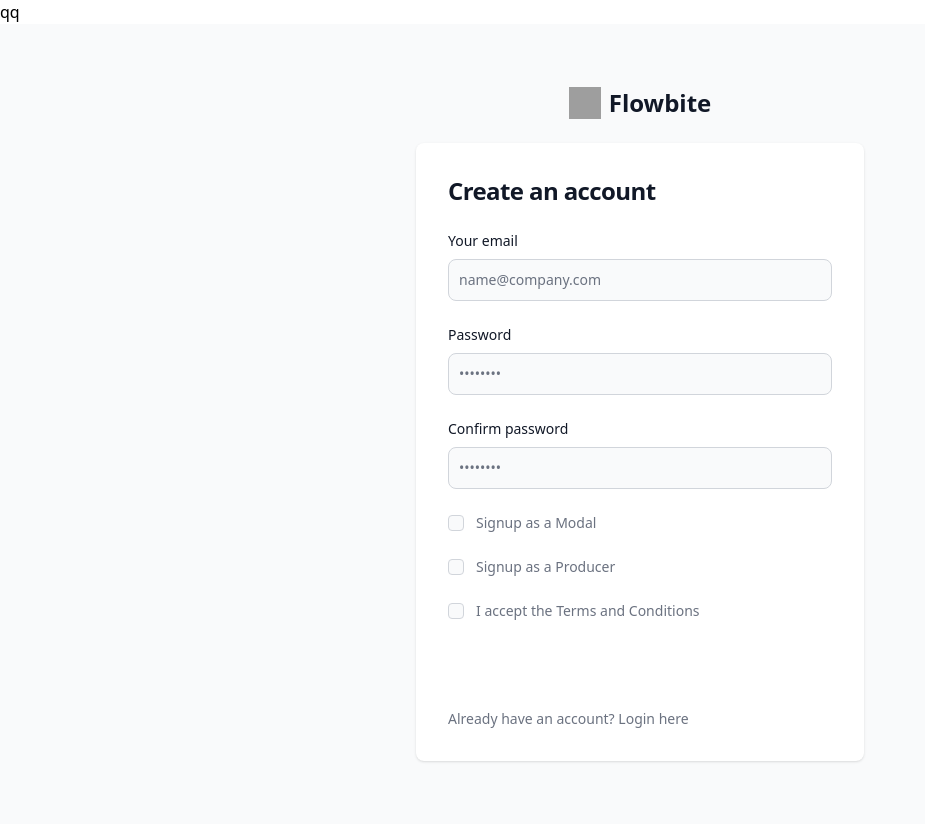
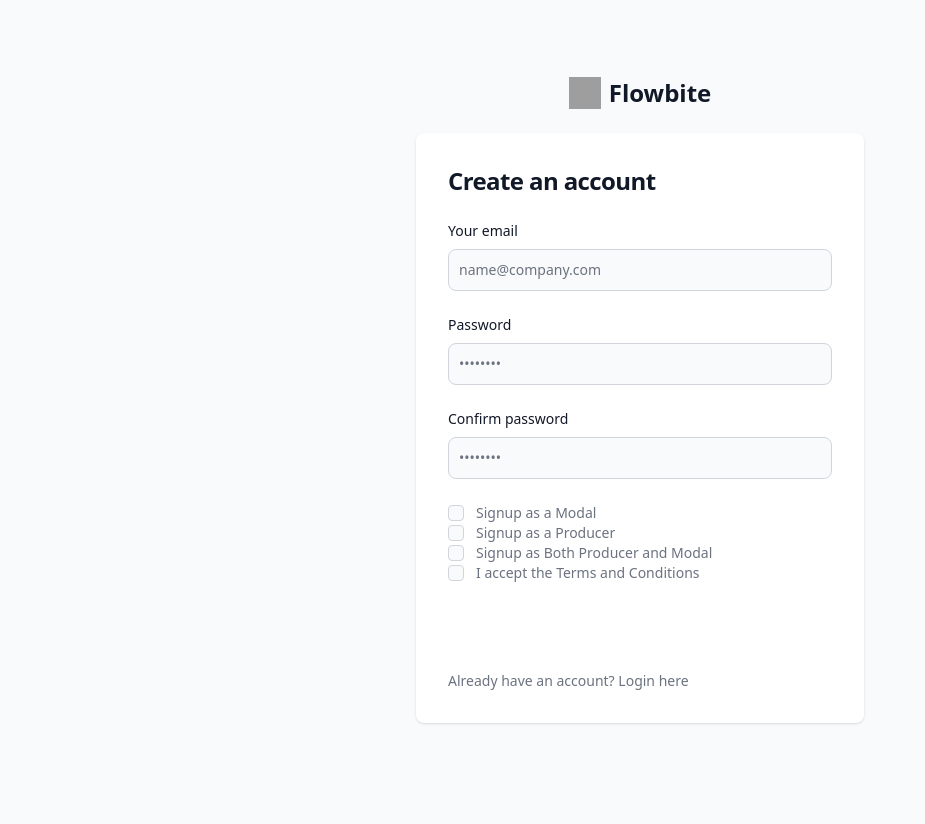
Before and after one commit to mdomeracki231994/FetOS.V1, a Django app: page /auth/register/ in a window 1280 px wide. Shown: the whole page, without its empty margins (0-925 px from the left). After the commit the page ends 724 px from the top, so only its background shows below. Run offline with Django 5.2, Linux system fonts and the light colour scheme; style sheets or scripts are compiled from the project's sources; some libraries are stand-ins or nearby versions; grey boxes are pictures that could not be loaded.

Commit message:
Adding ability to select between talent and producer or both

```diff
--- a/AppUser/views.py
+++ b/AppUser/views.py
@@ -9,7 +9,12 @@ def register_user(request):
         email = request.POST.get('email')
         password = request.POST.get('password')
         password2 = request.POST.get('confirm-password')
-        user_type = request.POST.get('user_type')
+        modal_signup = request.POST.get('modal_signup')
+        if modal_signup:
+            modal_signup = True
+        producer_signup = request.POST.get('producer_signup')
+        if producer_signup:
+            producer_signup = True
 
         if password != password2:
             print("Passwords do not match")
@@ -17,14 +22,13 @@ def register_user(request):
         get_user_model().objects.create_user(
             email=email,
             password=password,
-            user_type=user_type,
             is_active=True,
+            is_talent=modal_signup,
+            is_producer=producer_signup
         )
         user = authenticate(request, email=email, password=password)
         if user is not None:
             login(request, user)
-            if user.user_type == "Producer":
-                return redirect('create_producer')
             return redirect('home')
 
     return render(request, 'Auth/Register.html')
--- a/templates/Auth/AuthBase.html
+++ b/templates/Auth/AuthBase.html
@@ -10,6 +10,8 @@
     {% compress css %}
         <link rel="stylesheet" href="{% static 'src/output.css' %}">
     {% endcompress %}
+    <script defer src="https://cdn.jsdelivr.net/npm/alpinejs@3.x.x/dist/cdn.min.js"></script>
+
 </head>
 <body>
 {% block content %}
--- a/templates/Auth/Register.html
+++ b/templates/Auth/Register.html
@@ -1,5 +1,4 @@
-qq{% extends 'Auth/AuthBase.html' %}
-
+{% extends 'Auth/AuthBase.html' %}
 {% block content %}
     <section class="bg-gray-50 dark:bg-gray-900">
         <div class="flex flex-col items-center justify-center px-6 py-8 mx-auto md:h-screen lg:py-0">
@@ -38,15 +37,65 @@ qq{% extends 'Auth/AuthBase.html' %}
                                    class="bg-gray-50 border border-gray-300 text-gray-900 sm:text-sm rounded-lg focus:ring-primary-600 focus:border-primary-600 block w-full p-2.5 dark:bg-gray-700 dark:border-gray-600 dark:placeholder-gray-400 dark:text-white dark:focus:ring-blue-500 dark:focus:border-blue-500"
                                    required="">
                         </div>
+
+
+                        <div x-data="{
+        checkboxes: [],
+        toggleDependentCheckboxes() {
+         if (this.checkboxes.includes('modal_and_producer_signup')) {
+                if (!this.checkboxes.includes('modal_signup')) this.checkboxes.push('modal_signup');
+                if (!this.checkboxes.includes('producer_signup')) this.checkboxes.push('producer_signup');
+            } else {
+                if (!this.checkboxes.includes('modal_signup') && !this.checkboxes.includes('producer_signup')) {
+                    this.checkboxes = this.checkboxes.filter(item => item !== 'modal_signup' && item !== 'producer_signup');
+                }
+            }
+        }
+    }" x-watch="checkboxes" @change="toggleDependentCheckboxes()">
                             <div class="flex items-start">
                                 <div class="flex items-center h-5">
-                                <input id="terms" aria-describedby="terms" type="checkbox"
+                                    <input name="modal_signup" id="modal_signup" aria-describedby="modal_signup"
+                                           type="checkbox"
+                                           x-model="checkboxes"
+                                           value="modal_signup"
                                            class="w-4 h-4 border border-gray-300 rounded bg-gray-50 focus:ring-3 focus:ring-primary-300 dark:bg-gray-700 dark:border-gray-600 dark:focus:ring-primary-600 dark:ring-offset-gray-800"
-                                       required="">
+                                    >
                                 </div>
                                 <div class="ml-3 text-sm">
-                                <label for="terms" class="font-light text-gray-500 dark:text-gray-300">Signup as a
-                                    Modal</label>
+                                    <label for="modal_signup" class="font-light text-gray-500 dark:text-gray-300">Signup
+                                        as a Modal</label>
+                                </div>
+                            </div>
+                            <div class="flex items-start">
+                                <div class="flex items-center h-5">
+                                    <input name="producer_signup"
+                                           id="producer_signup"
+                                           aria-describedby="producer_signup"
+                                           type="checkbox"
+                                           x-model="checkboxes"
+                                           value="producer_signup"
+                                           class="w-4 h-4 border border-gray-300 rounded bg-gray-50 focus:ring-3 focus:ring-primary-300 dark:bg-gray-700 dark:border-gray-600 dark:focus:ring-primary-600 dark:ring-offset-gray-800"
+                                    >
+                                </div>
+                                <div class="ml-3 text-sm">
+                                    <label for="producer_signup" class="font-light text-gray-500 dark:text-gray-300">Signup
+                                        as a Producer</label>
+                                </div>
+                            </div>
+                            <div class="flex items-start">
+                                <div class="flex items-center h-5">
+                                    <input name="modal_and_producer_signup" id="modal_and_producer_signup"
+                                           aria-describedby="terms"
+                                           type="checkbox"
+                                           x-model="checkboxes"
+                                           value="modal_and_producer_signup"
+                                           class="w-4 h-4 border border-gray-300 rounded bg-gray-50 focus:ring-3 focus:ring-primary-300 dark:bg-gray-700 dark:border-gray-600 dark:focus:ring-primary-600 dark:ring-offset-gray-800"
+                                    >
+                                </div>
+                                <div class="ml-3 text-sm">
+                                    <label for="modal_and_producer_signup"
+                                           class="font-light text-gray-500 dark:text-gray-300">Signup as Both Producer
+                                        and Modal</label>
                                 </div>
                             </div>
                             <div class="flex items-start">
@@ -56,20 +105,11 @@ qq{% extends 'Auth/AuthBase.html' %}
                                            required="">
                                 </div>
                                 <div class="ml-3 text-sm">
-                                <label for="terms" class="font-light text-gray-500 dark:text-gray-300">Signup as a
-                                    Producer</label>
-                            </div>
-                        </div>
-                        <div class="flex items-start">
-                            <div class="flex items-center h-5">
-                                <input id="terms" aria-describedby="terms" type="checkbox"
-                                       class="w-4 h-4 border border-gray-300 rounded bg-gray-50 focus:ring-3 focus:ring-primary-300 dark:bg-gray-700 dark:border-gray-600 dark:focus:ring-primary-600 dark:ring-offset-gray-800"
-                                       required="">
-                            </div>
-                            <div class="ml-3 text-sm">
-                                <label for="terms" class="font-light text-gray-500 dark:text-gray-300">I accept the <a
+                                    <label for="terms" class="font-light text-gray-500 dark:text-gray-300">I accept the
+                                        <a
                                                 class="font-medium text-primary-600 hover:underline dark:text-primary-500"
                                                 href="#">Terms and Conditions</a></label>
+                                </div>
                             </div>
                         </div>
                         <button type="submit"
```
Also changed, not shown: AppUser/models.py (+13 -7 lines), AppUser/migrations/0014_alter_appuser_is_active_alter_appuser_is_producer_and_more.py (added). Lines whose indentation alone changed are shown as unchanged.
